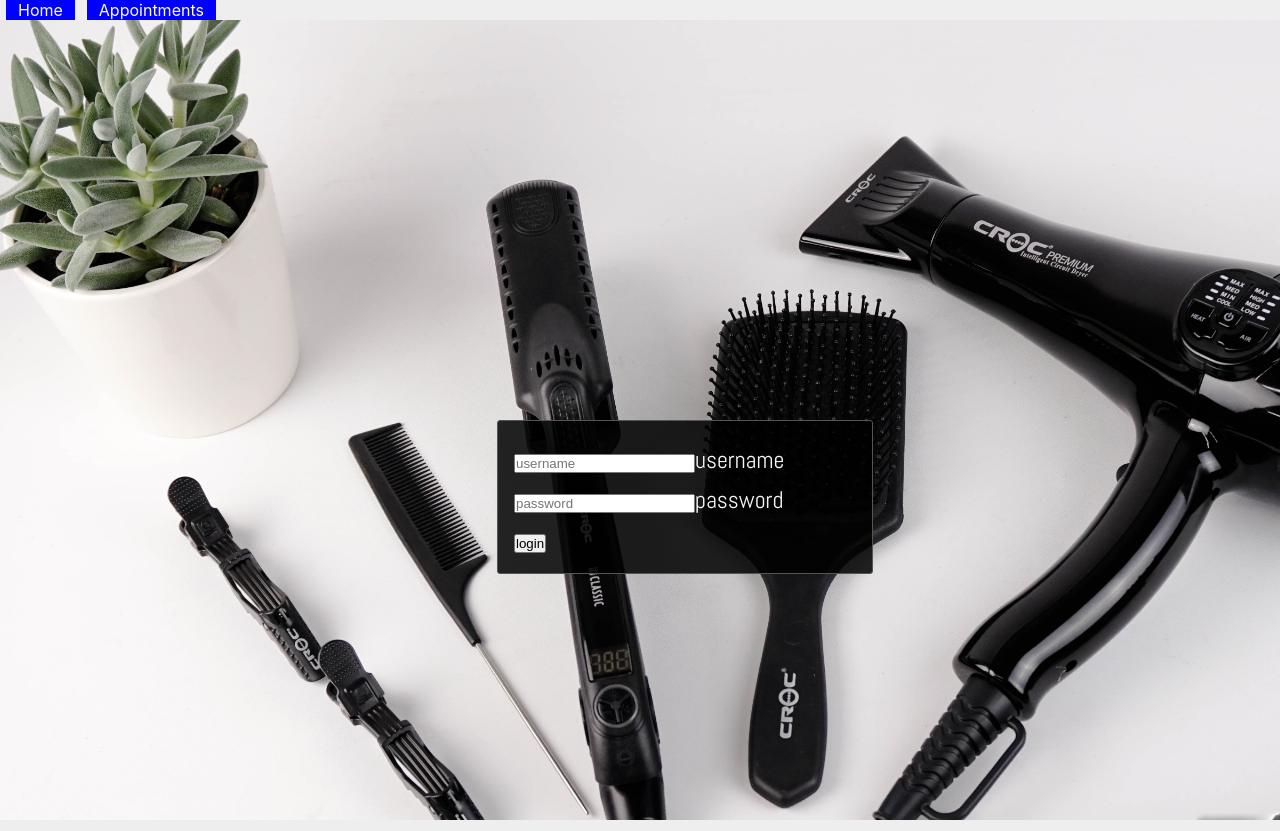
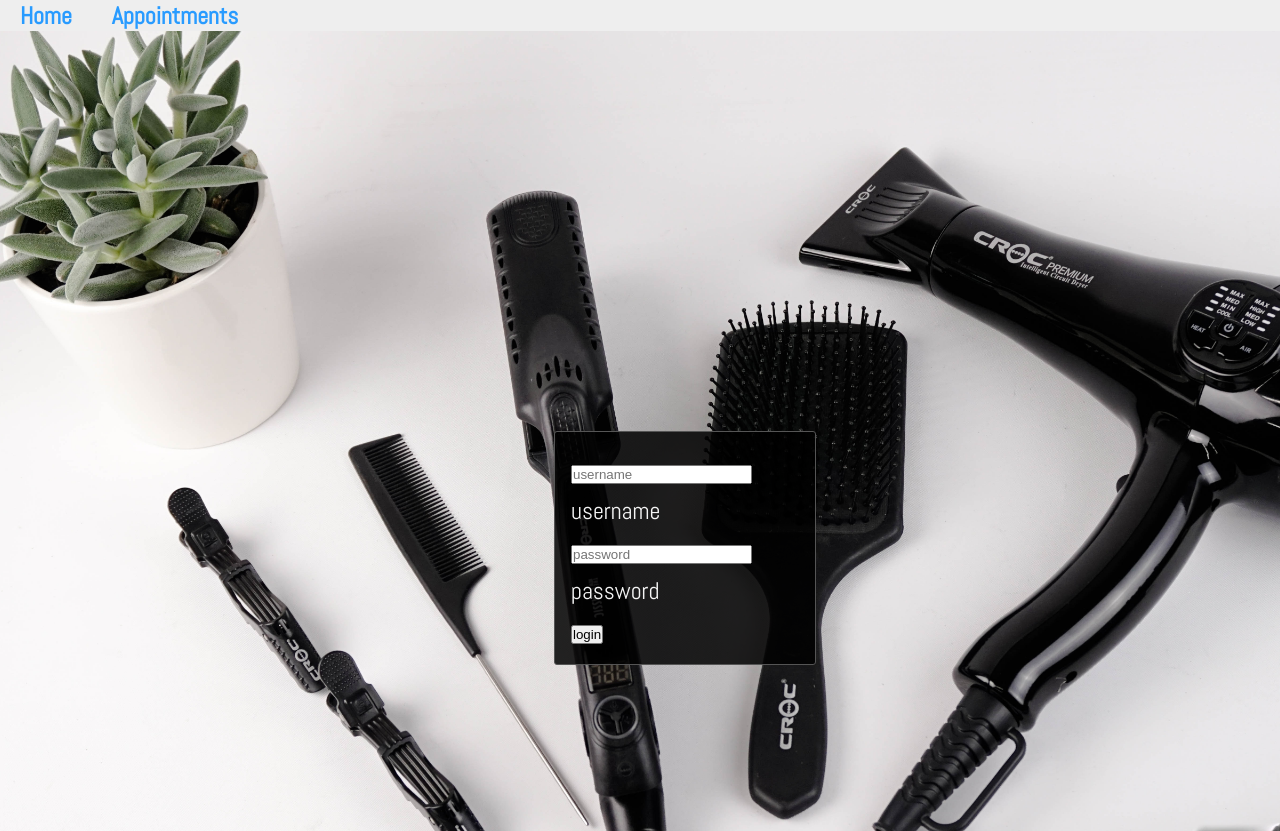
Before and after one commit to dannykrug/hair-new, a React (Create React App) app: page /stylist in a window 1280 px wide. Built offline with nearby package versions, Linux system fonts and the light colour scheme; a web font is replaced by a local one.

Commit message:
basic navbar styling and stylist login page

```diff
--- a/src/components/Login.css
+++ b/src/components/Login.css
@@ -74,7 +74,7 @@ body{
 
 .login .signup-fields{
   margin-bottom: 1.3rem;
-  width: 60%;
+  width: 40%;
   border-radius: 3px;
   background: #181818;
   border: 1px solid #555;
@@ -83,15 +83,3 @@ body{
   padding: 1rem;
 
 }
-
-.login .confirmation{
-  margin-bottom: 1.3rem;
-  width: 100%;
-  border-radius: 3px;
-  background: #181818;
-  border: 1px solid #555;
-  background-color:rgba(0, 0, 0, 0.85);
-  font-size: 2rem;
-  padding: 3rem;
-
-}
--- a/src/components/NavBar.css
+++ b/src/components/NavBar.css
@@ -1,6 +1,11 @@
 /* font-family: 'Abel', sans-serif;
 font-family: 'Montserrat', sans-serif;
 font-family: 'Patua One', cursive; */
+
+.nav-ul{
+  position: absolute;
+  right: 0;
+}
 
 .menu-item{
   list-style: none;
@@ -11,7 +16,6 @@ font-family: 'Patua One', cursive; */
   font-size: 24px;
   font-weight: bold;
   padding: 0 20px 0 20px;
-  cursor: pointer;
 }
 
 .menu-item:hover{
--- a/src/components/NavBar.js
+++ b/src/components/NavBar.js
@@ -1,13 +1,14 @@
 import React, {Component} from 'react'
 import {NavLink} from 'react-router-dom'
 
-const link = {
-  width:'100px',
-  padding:'12px',
-  margin:'0 6px 6px',
-  background:'blue',
-  textDecoration: 'none',
-  color:'white'
+const menuitem = {
+ listStyle: 'none',
+ textDecoration: 'none',
+ fontFamily: 'Abel',
+ color: '#289bff',
+ fontSize: '24px',
+ fontWeight: 'bold',
+ padding: '0 20px 0 20px'
 }
 
 export default class NavBar extends Component {
@@ -18,16 +19,16 @@ export default class NavBar extends Component {
         <NavLink
           to='/'
           exact
-          style={link}
+          style={menuitem}
           activeStyle={{
-            background: 'darkGrey'
+            color: 'black'
           }}
         >Home</NavLink>
         <NavLink
           to='/newappt'
-          style={link}
+          style={menuitem}
           activeStyle={{
-            background: 'darkGrey'
+            color: 'black'
           }}
           >Make a New Appointment</NavLink>
       </div>
--- a/src/components/StylistNavBar.js
+++ b/src/components/StylistNavBar.js
@@ -1,13 +1,14 @@
 import React, {Component} from 'react'
 import {NavLink} from 'react-router-dom'
 
-const link = {
-  width:'100px',
-  padding:'12px',
-  margin:'0 6px 6px',
-  background:'blue',
+ const menuitem = {
+  listStyle: 'none',
   textDecoration: 'none',
-  color:'white'
+  fontFamily: 'Abel',
+  color: '#289bff',
+  fontSize: '24px',
+  fontWeight: 'bold',
+  padding: '0 20px 0 20px'
 }
 
 class StylistNavBar extends Component {
@@ -18,16 +19,16 @@ class StylistNavBar extends Component {
         <NavLink
           to='/stylist-page'
           exact
-          style={link}
+          style={menuitem}
           activeStyle={{
-            background: 'darkGrey'
+            color: 'black'
           }}
         >Home</NavLink>
         <NavLink
           to='/appointments'
-          style={link}
+          style={menuitem}
           activeStyle={{
-            background: 'darkGrey'
+            color: 'black'
           }}
           >Appointments</NavLink>
 
```
